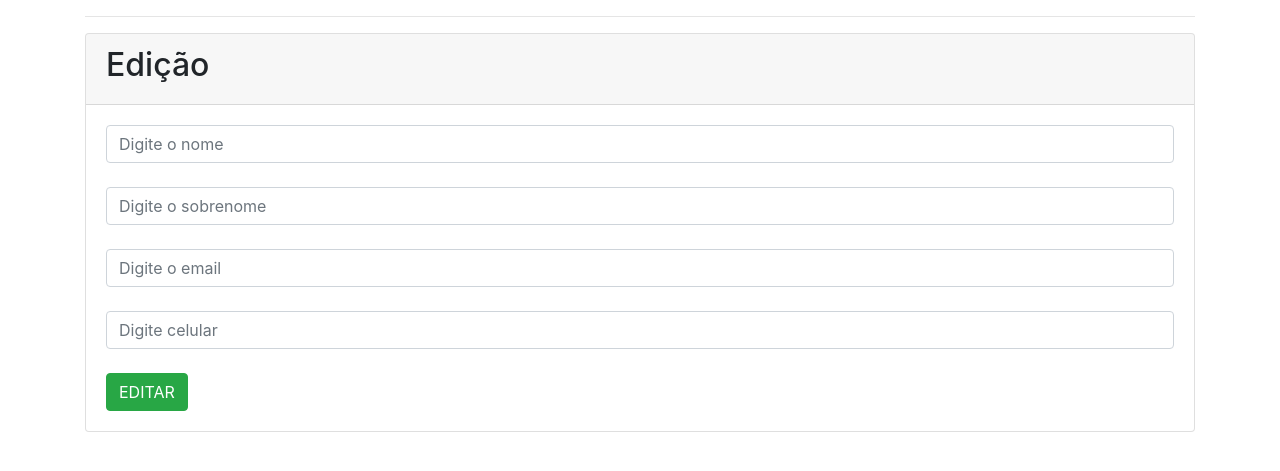
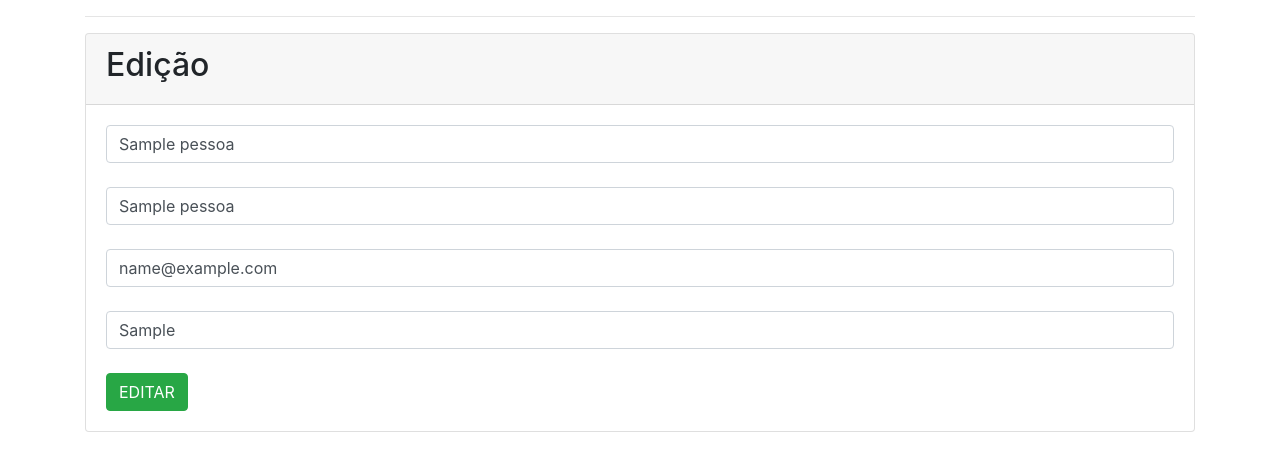
Before and after one commit to FelipeMel0/CRUD-Php-MySql, a PHP site: page /cadastro/editar.php?cod_pessoa=1 in a window 1280 px wide. Shown: the part 56-527 px from the top of the page. Run offline with PHP 8.4, Linux system fonts and the light colour scheme; tables that the repository leaves empty hold one stand-in row (values such as "Sample post").

Commit message:
Editando os usuários

```diff
--- a/cadastro/acoes.php
+++ b/cadastro/acoes.php
@@ -1,35 +1,46 @@
 <?php
 
-session_start();
+// session_start();
 
-/*Conexão com o banco de dados*/
-require("../conexao.php");
+// /*Conexão com o banco de dados*/
+// require("../conexao.php");
 
-// var_dump($_POST["acao"]);
+// // var_dump($_POST["acao"]);
 
-$acao = "";
+// $acao = "";
 
-if (isset($_GET["acao"])) {
-    $acao = $_GET["acao"];
-}else{
-    $acao = $_POST["acao"];
-}
+// if (isset($_GET["acao"])) {
+//     $acao = $_GET["acao"];
+// }else{
+//     $acao = $_POST["acao"];
+// }
 
-switch ($_GET["acao"]) {
+// switch ($_GET["acao"]) {
 
-    case 'inserir':
+//     case 'inserir':
 
-        $nome = $_POST["nome"];
-        $sobrenome = $_POST["sobrenome"];
-        $email = $_POST["email"];
-        $celular = $_POST["celular"];
+//         $nome = $_POST["nome"];
+//         $sobrenome = $_POST["sobrenome"];
+//         $email = $_POST["email"];
+//         $celular = $_POST["celular"];
 
-        $sql = "INSERT INTO tbl_pessoa (nome, sobrenome, email, celular) VALUES ('$nome', '$sobrenome', '$email', '$celular')";
+//         $sql = "INSERT INTO tbl_pessoa (nome, sobrenome, email, celular) VALUES ('$nome', '$sobrenome', '$email', '$celular')";
+
+//         $resultado = mysqli_query($conexao, $sql);
+
+//         header('location: ../index.php');
+
+//     break;
+
+// }
+if (isset($_POST['editar'])) {
+    $cod_pessoa = $_GET["cod_pessoa"];
+    $nome = $_POST['nome'];
+    $sobrenome = $_POST['sobrenome'];
+    $email = $_POST['email'];
+    $celular = $_POST['celular'];
+
+    $sql = "UPDATE tbl_pessoa SET cod_pessoa = '$cod_pessoa', nome = '$nome', sobrenome = '$sobrenome', email = '$email', celular = '$celular' WHERE cod_pessoa = $cod_pessoa";
 
     $resultado = mysqli_query($conexao, $sql);
-
-        header('location: ../index.php');
-
-    break;
-
 }
--- a/cadastro/editar.php
+++ b/cadastro/editar.php
@@ -1,5 +1,14 @@
 <?php
 include('../componentes/header.php');
+include('../conexao.php');
+include('./acoes.php');
+
+$cod_pessoa = $_GET["cod_pessoa"];
+
+$sql = "SELECT * FROM tbl_pessoa WHERE cod_pessoa = $cod_pessoa";
+$resultado = mysqli_query($conexao, $sql);
+$usuario = mysqli_fetch_array($resultado);
+
 ?>
 
 
@@ -11,15 +20,15 @@
         </div>
         <div class="card-body">
             <form method="post" action="">
-                    <input class="form-control" type="text" placeholder="Digite o nome" name="nome" id="nome">
+                <input class="form-control" type="text" placeholder="Digite o nome" name="nome" id="nome" value="<?=$usuario["nome"]?>">
                 <br />
-                    <input class="form-control" type="text" placeholder="Digite o sobrenome" name="sobrenome" id="sobrenome">
+                <input class="form-control" type="text" placeholder="Digite o sobrenome" name="sobrenome" id="sobrenome" value="<?=$usuario["sobrenome"]?>">
                 <br />
-                    <input class="form-control" type="text" placeholder="Digite o email" name="email" id="email">
+                <input class="form-control" type="text" placeholder="Digite o email" name="email" id="email" value="<?=$usuario["email"]?>">
                 <br />
-                    <input class="form-control" type="text" placeholder="Digite celular" name="celular" id="celular">
+                <input class="form-control" type="text" placeholder="Digite celular" name="celular" id="celular" value="<?=$usuario["celular"]?>">
                 <br />
-                    <button class="btn btn-success">EDITAR</button>
+                <button class="btn btn-success" name="editar">EDITAR</button>
             </form>
         </div>
     </div>
--- a/listagem/index.php
+++ b/listagem/index.php
@@ -41,7 +41,7 @@ $resultado = mysqli_query($conexao, $sql);
                     <th><?php echo $usuario["celular"] ?></th>
                     <th>
 
-                        <a href="editar.php?cod_pessoa=<?php echo $usuario['cod_pessoa']?>">EDITAR</a>
+                        <a href="../cadastro/editar.php?cod_pessoa=<?php echo $usuario['cod_pessoa']?>">EDITAR</a>
                         <a href="acoes.php?cod_pessoa=<?php echo $usuario['cod_pessoa'] . '&acao=deletar'?>">EXCLUIR</a>
 
                     </th>
```
Also changed, not shown: cadastro/index.php (+3 -6 lines). Lines whose indentation alone changed are shown as unchanged.
